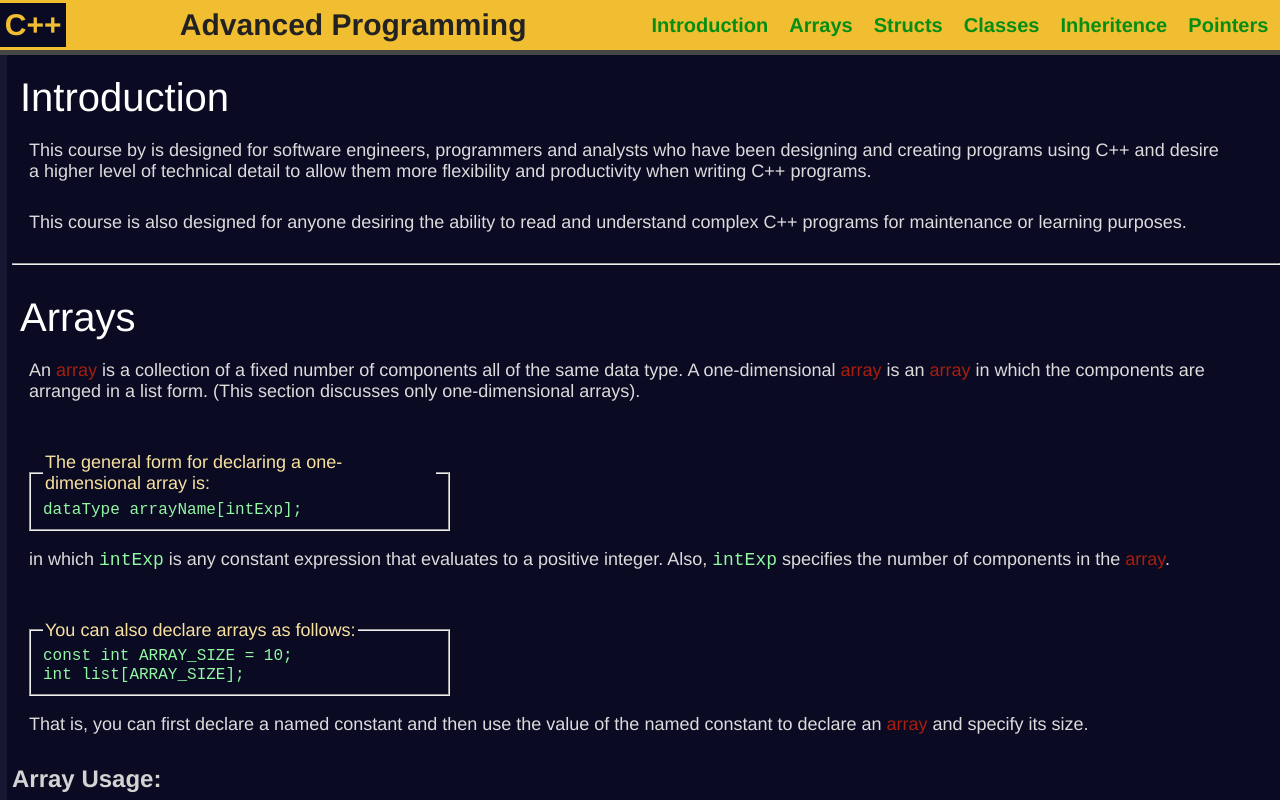
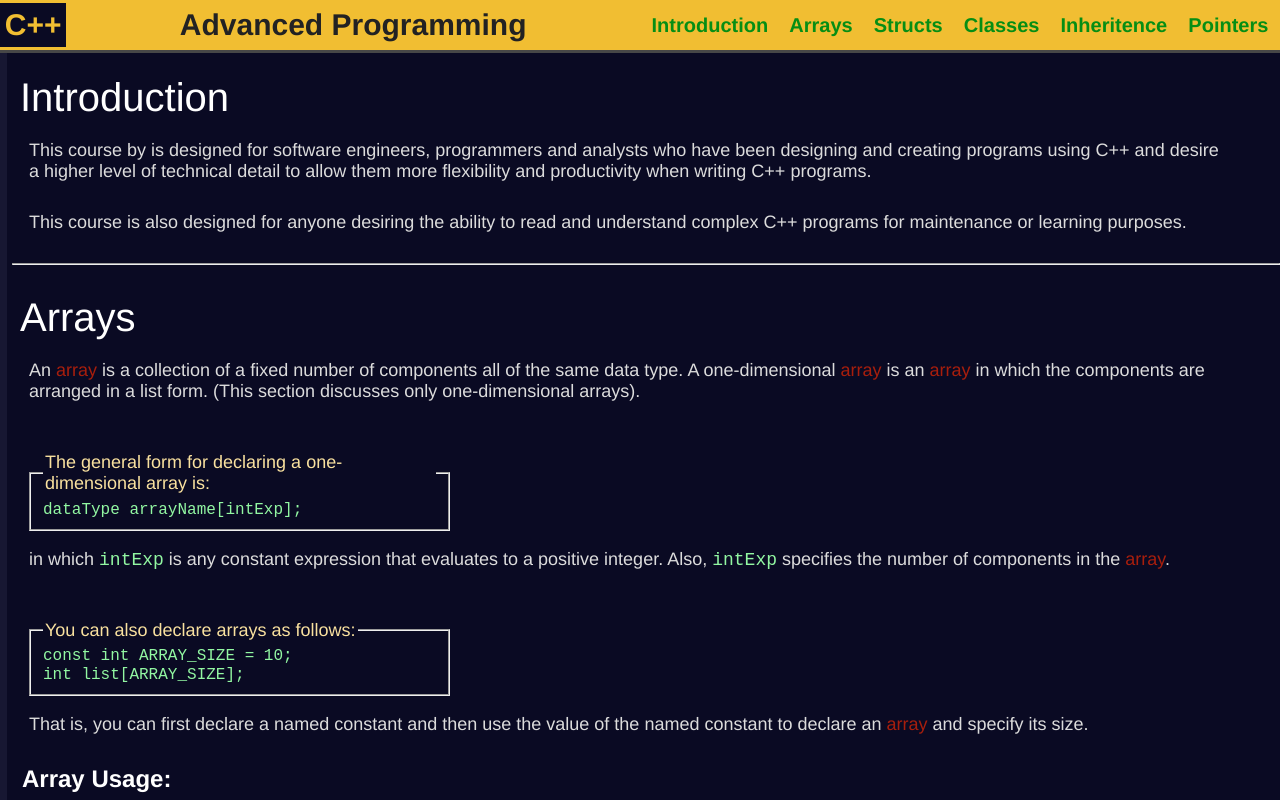
Before and after one commit to ZaidQtaish/advanced_programming, a plain HTML site: page index.html in a window 1280 px wide. Shown: the top 800 px of the page. Drawn offline with Linux system fonts and the light colour scheme.

Commit message:
Update style.css

```diff
--- a/style.css
+++ b/style.css
@@ -20,7 +20,7 @@ body {
     align-items: center;
     position: fixed;
     top: 0;
-    border-bottom: #474747 solid 5px;
+    border-bottom: #474747 solid 3px;
     overflow: hidden;
     z-index: 3;
 }
@@ -89,6 +89,11 @@ section > header {
     font-size: 40px;
     color: #ffffff;
     margin: 0 0 20px 8px;
+}
+
+h2 {
+    margin-left: 10px;
+    color: white;
 }
 
 p {
```
